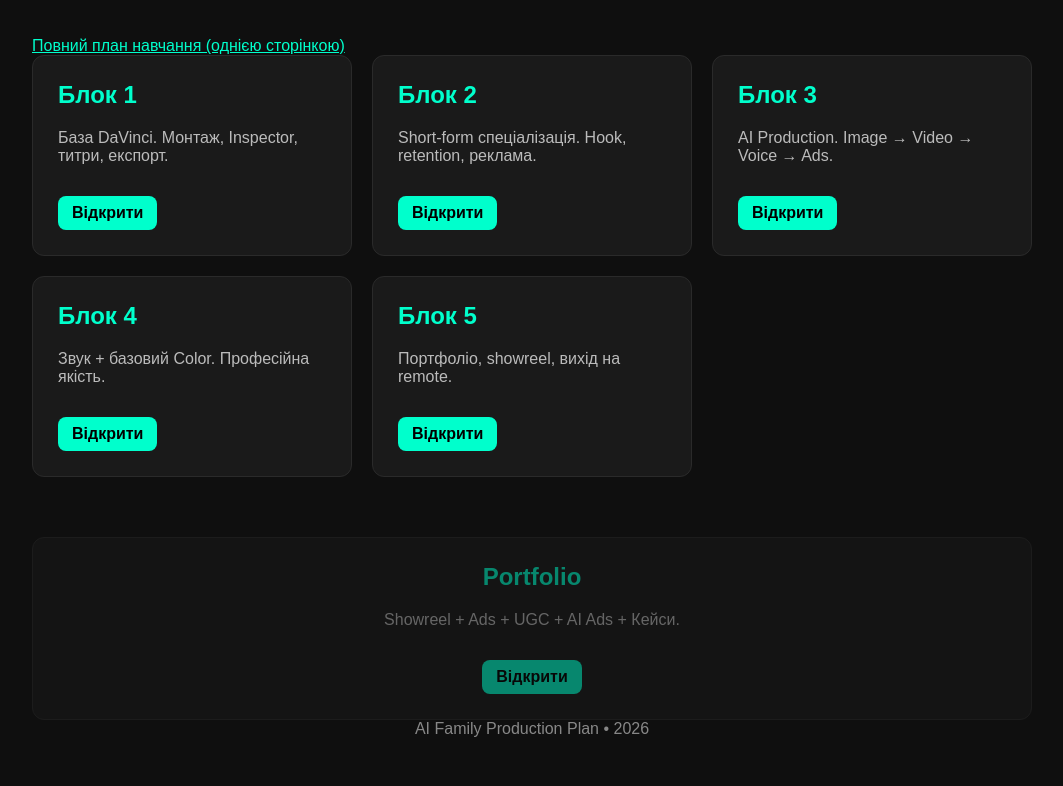
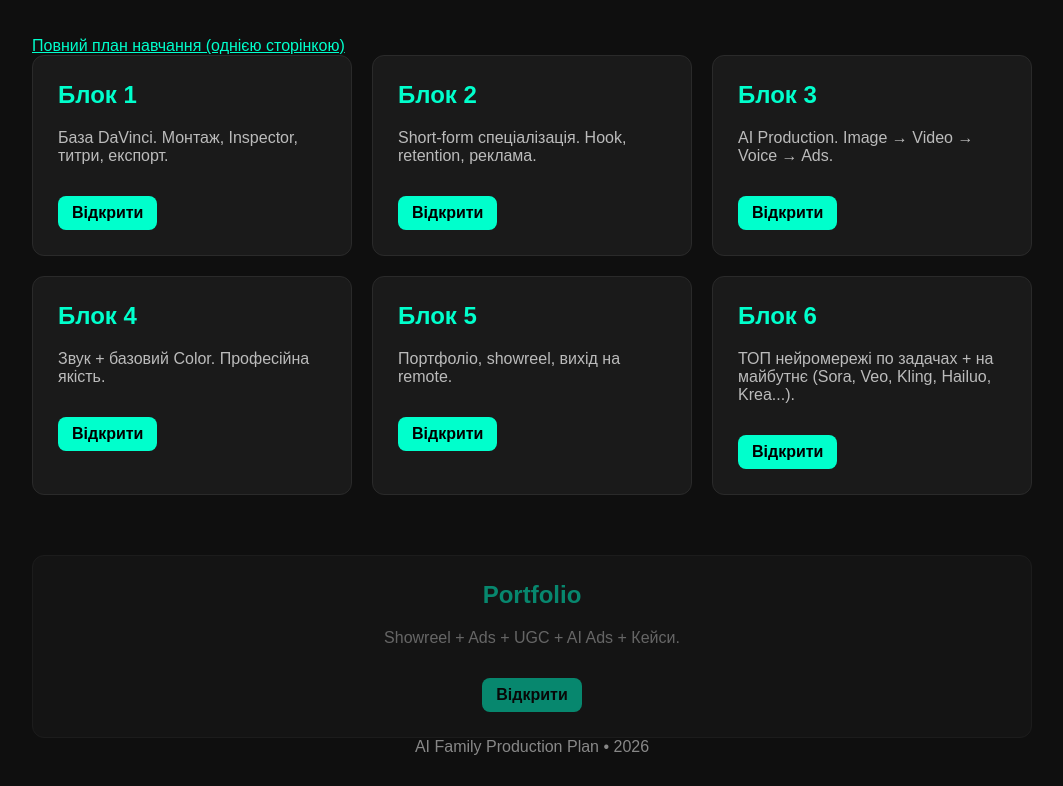
Before and after one commit to EcoPrime/ai-video-roadmap, a plain HTML site: page index.html in a window 1280 px wide. Shown: the part 131-917 px from the top of the page, without its empty margins (108-1171 px from the left). Drawn offline with Linux system fonts and the light colour scheme.

Commit message:
Add Block 6 for top neural networks
Added a new section for Block 6 detailing top neural networks for future tasks.

```diff
--- a/index.html
+++ b/index.html
@@ -122,7 +122,11 @@ h1 {
 <p>Портфоліо, showreel, вихід на remote.</p>
 <a href="block5.html">Відкрити</a>
 </div>
-
+<div class="card">
+  <h2>Блок 6</h2>
+  <p>ТОП нейромережі по задачах + на майбутнє (Sora, Veo, Kling, Hailuo, Krea...).</p>
+  <a href="block6.html">Відкрити</a>
+</div>
 </div>
 
 
```
